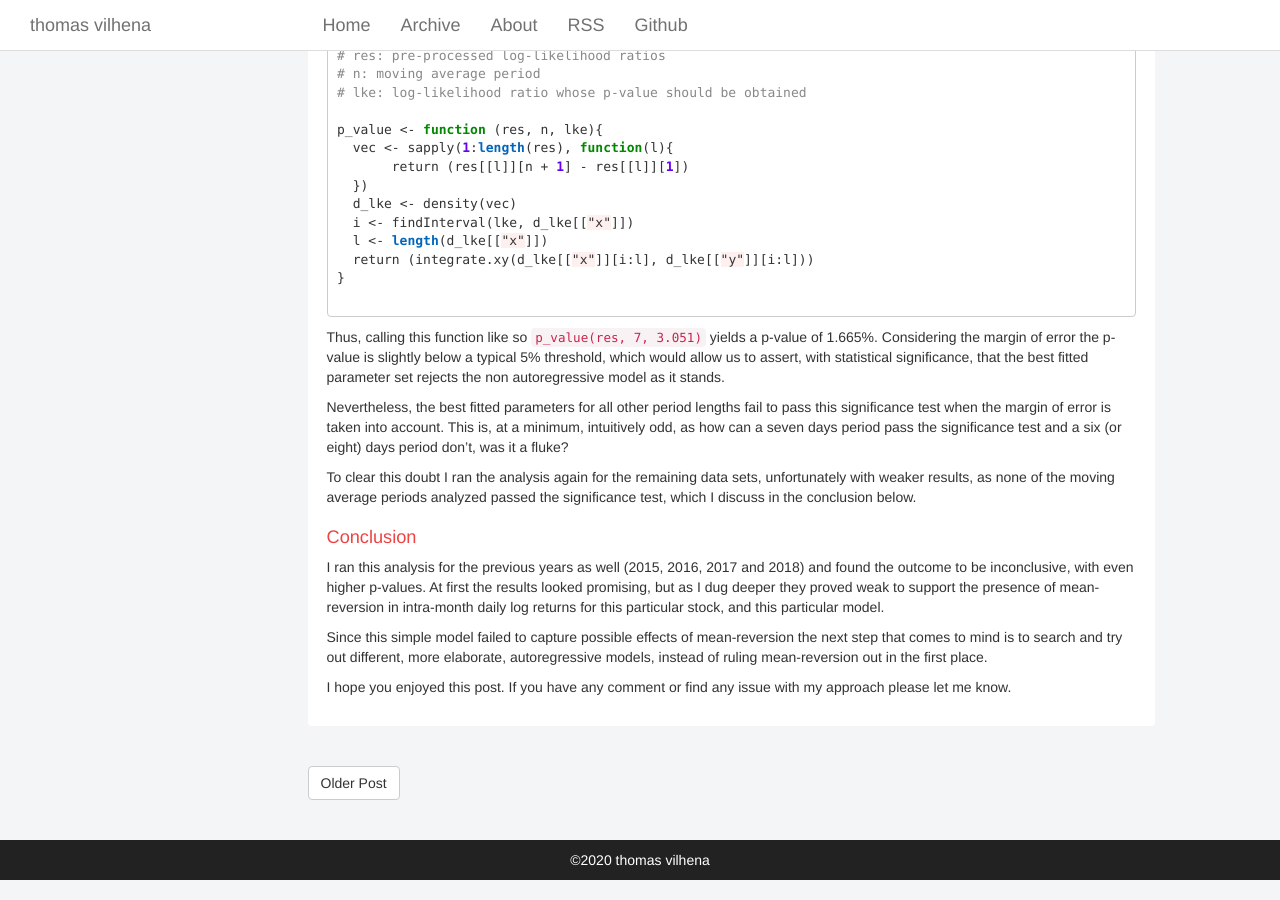
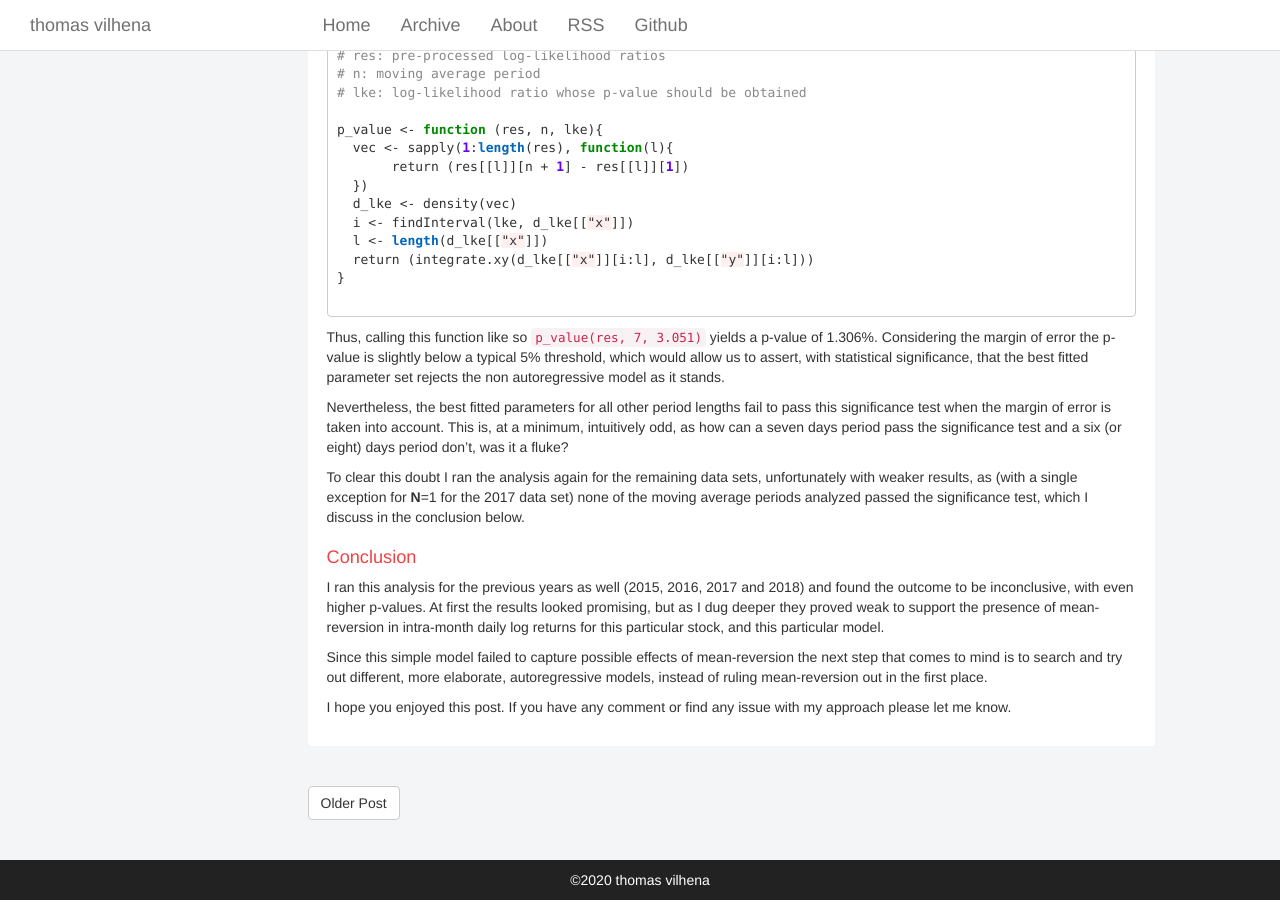
Before and after one commit to TCGV/blog, a Jekyll site: the page built from _posts/2020-01-12-likelihood-of-mean-reversion-in-stock-returns.md, in a window 1280 px wide and 900 px high, scrolled down 4848 px. Built offline with Jekyll 4.4.1, drawn with Linux system fonts in a browser that asks for light colours.

Commit message:
Fixes after previous change: 2020-01-12-likelihood-of-mean-reversion-in-stock-returns.md

````diff
--- a/_posts/2020-01-12-likelihood-of-mean-reversion-in-stock-returns.md
+++ b/_posts/2020-01-12-likelihood-of-mean-reversion-in-stock-returns.md
@@ -225,11 +225,11 @@ p_value <- function (res, n, lke){
 
 ```
 
-Thus, calling this function like so `p_value(res, 7, 3.051)` yields a p-value of 1.665%. Considering the margin of error the p-value is slightly below a typical 5% threshold, which would allow us to assert, with statistical significance, that the best fitted parameter set rejects the non autoregressive model as it stands.
+Thus, calling this function like so `p_value(res, 7, 3.051)` yields a p-value of 1.306%. Considering the margin of error the p-value is slightly below a typical 5% threshold, which would allow us to assert, with statistical significance, that the best fitted parameter set rejects the non autoregressive model as it stands.
 
 Nevertheless, the best fitted parameters for all other period lengths fail to pass this significance test when the margin of error is taken into account. This is, at a minimum, intuitively odd, as how can a seven days period pass the significance test and a six (or eight) days period don't, was it a fluke?
 
-To clear this doubt I ran the analysis again for the remaining data sets, unfortunately with weaker results, as none of the moving average periods analyzed passed the significance test, which I discuss in the conclusion below.
+To clear this doubt I ran the analysis again for the remaining data sets, unfortunately with weaker results, as (with a single exception for <b>N</b>=1 for the 2017 data set) none of the moving average periods analyzed passed the significance test, which I discuss in the conclusion below.
 
 Conclusion
 ============
````
Also changed, not shown: images/p13/control_process_likelihood.png.
